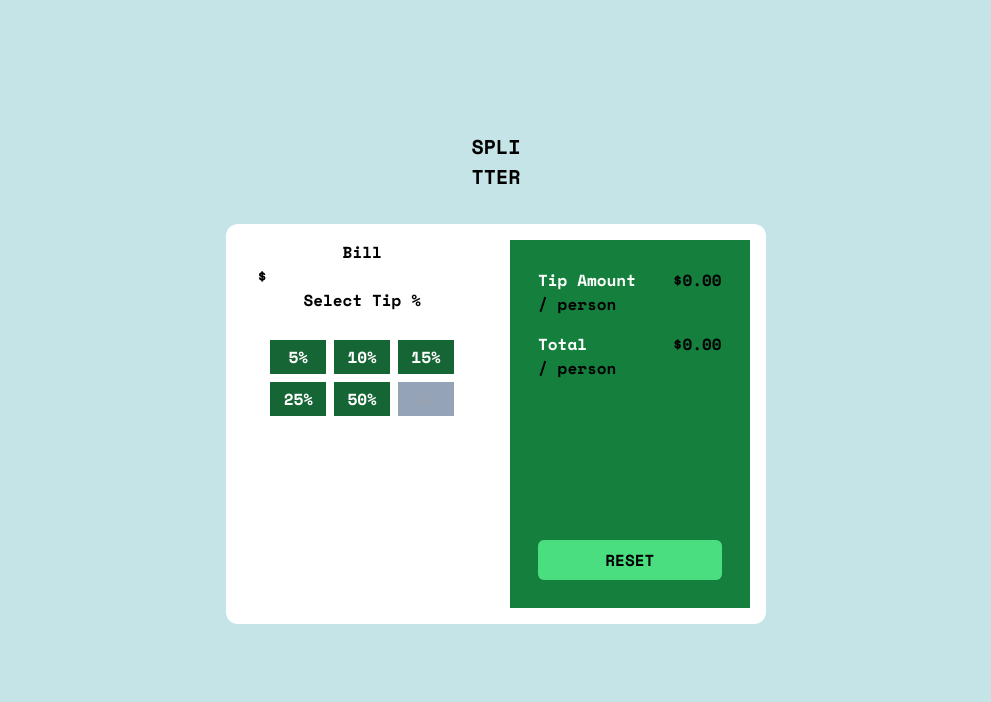
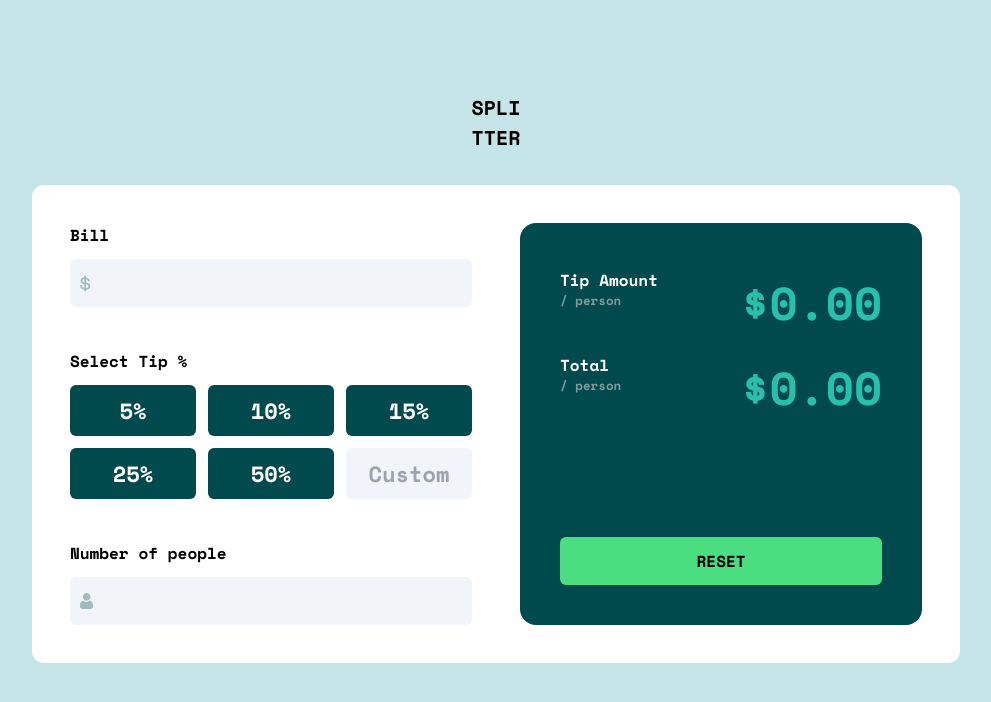
Before and after one commit to SkivaDev/frontendMentor-tip-calculator-app, a React (Vite) app: page / in a window 1280 px wide. Shown: the top 702 px of the page, without its empty margins (144-1135 px from the left). Built offline with nearby package versions, Linux system fonts and the light colour scheme.

Commit message:
feat(project): :art: add Tailwind styles, sizes to everything

```diff
--- a/src/App.jsx
+++ b/src/App.jsx
@@ -1,9 +1,11 @@
 import "./App.css";
+import dollar from "./assets/images/icon-dollar.svg";
+import person from "./assets/images/icon-person.svg";
 
 function App() {
   return (
     <main className="w-full h-screen flex justify-center items-center bg-dark-blue">
-      <div className="flex flex-col gap-8 max-w-[33.7rem] m-[1.3rem] mb-[4rem]">
+      <div className="flex flex-col gap-8 max-w-[928.2px] m-[1.3rem] mb-[4rem]">
         <div className="w-full text-center text-[1.25rem]">
           <h1>
             SPLI
@@ -12,55 +14,60 @@ function App() {
           </h1>
         </div>
 
-        <div className="w-full h-[400px] grid grid-cols-2 p-[1rem] bg-white text-center rounded-xl gap-7">
-          <div className="  h-full">
-            <div>
-              <h2>Bill</h2>
-              <div>
-                <span>$</span>
-                <input type="text" />
+        <div className="w-full h-[478px] grid grid-cols-2 p-[38px] bg-white text-center rounded-xl gap-[3rem]">
+          <div className="flex flex-col justify-between h-full">
+            <div className="w-full flex flex-col items-start gap-3">
+              <h2 >Bill</h2>
+              <div className="flex gap-1 items-center justify-between w-full px-[10px] py-[8px] bg-slate-100 rounded-md h-[3rem]">
+                <span>
+                  <img src={dollar} alt="dollar icon" />
+                </span>
+                <input type="text" className="bg-transparent text-right" />
               </div>
             </div>
-            <div>
-              <h2>Select Tip %</h2>
-              <div className="grid gap-2 grid-cols-3 grid-rows-2 p-7 text-white">
-                <div className="px-[10px] py-[5px] bg-green-800 ">
-                  5%
-                </div>
-                <div className="px-[10px] py-[5px] bg-green-800 ">
-                  10%
-                </div>
-                <div className="px-[10px] py-[5px] bg-green-800 ">
-                  15%
-                </div>
-                <div className="px-[10px] py-[5px] bg-green-800 ">
-                  25%
-                </div>
-                <div className="px-[10px] py-[5px] bg-green-800">
-                  50%
-                </div>
-                <input type="text" className="px-[20px] py-[5px] bg-slate-400 " placeholder="Custom"/>
+            <div className="w-full flex flex-col items-start gap-3">
+              <h2 >Select Tip %</h2>
+              <div className="grid gap-3 grid-cols-3 grid-rows-2 text-white text-[22px]">
+                <div className=" py-[9px] bg-very-dark-cyan rounded-md">5%</div>
+                <div className=" py-[9px] bg-very-dark-cyan rounded-md">10%</div>
+                <div className=" py-[9px] bg-very-dark-cyan rounded-md">15%</div>
+                <div className=" py-[9px] bg-very-dark-cyan rounded-md">25%</div>
+                <div className=" py-[9px] bg-very-dark-cyan rounded-md">50%</div>
+                <input
+                  type="text"
+                  className="text-center py-[5px] bg-slate-100 rounded-md"
+                  placeholder="Custom"
+                />
+              </div>
+            </div>
+            <div className="w-full flex flex-col items-start gap-3">
+              <h2>Number of people</h2>
+              <div className="flex gap-1 justify-between items-center w-full px-[10px] py-[8px] bg-slate-100 rounded-md h-[3rem]">
+                <span>
+                  <img src={person} alt="person icon" />
+                </span>
+                <input type="text" className="bg-transparent text-right" />
               </div>
             </div>
           </div>
-          <div className="flex flex-col justify-between bg-green-700 w-full h-full p-7">
-            <div className="flex flex-col gap-4">
-              <div className="flex justify-between">
+          <div className="flex flex-col justify-between bg-very-dark-cyan w-full h-full p-[2.5rem] rounded-2xl">
+            <div className="flex flex-col gap-4 mt-[.3125rem]">
+              <div className="flex justify-between text-strong-cyan">
                 <div className="text-start">
-                  <h3 className="text-white">Tip Amount</h3>
-                  <p>/ person</p>
+                  <h3 className="text-white ">Tip Amount</h3>
+                  <p className="text-[12.5px] text-grayish-cyan">/ person</p>
                 </div>
-                <div>$0.00</div>
+                <div className="text-[46px]">$0.00</div>
               </div>
-              <div className="flex justify-between">
+              <div className="flex justify-between text-strong-cyan">
                 <div className="text-start">
-                  <h3 className="text-white">Total</h3>
-                  <p>/ person</p>
+                  <h3 className="text-white ">Total</h3>
+                  <p className="text-[12.5px] text-grayish-cyan">/ person</p>
                 </div>
-                <div>$0.00</div>
+                <div className="text-[46px]">$0.00</div>
               </div>
             </div>
-            <button className="w-full py-2 rounded-md bg-green-400">
+            <button className="w-full py-3 rounded-md bg-green-400">
               RESET
             </button>
           </div>
```
